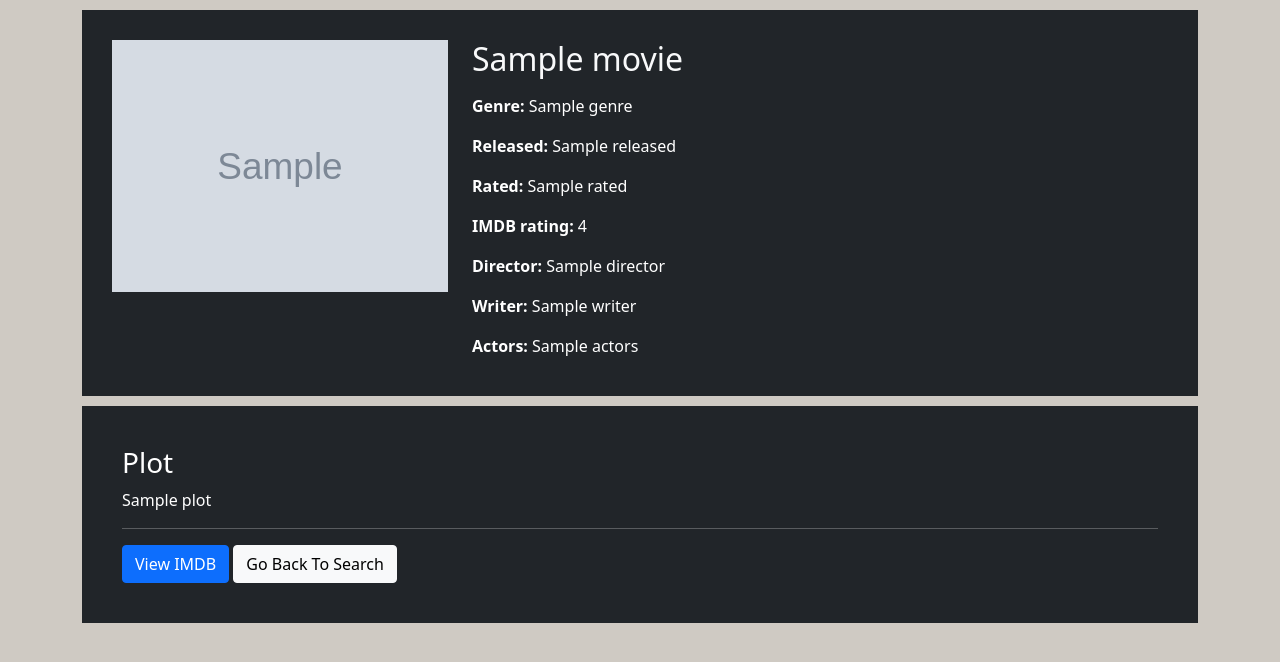
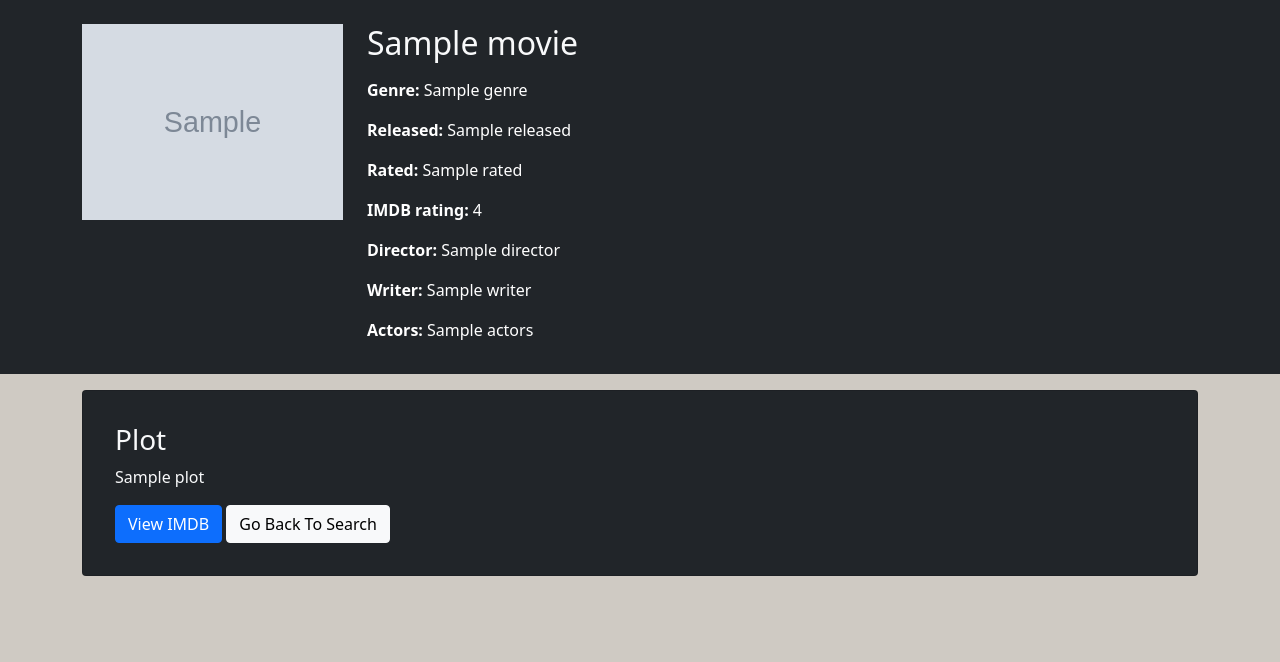
Before and after one commit to ProMarvel/MovieInfo, a Flask app: template project/templates/movieInfo.html in a window 1280 px wide. Shown: the part 56-718 px from the top of the page. Run offline with Flask 2, Linux system fonts and the light colour scheme; the template is opened without the code that fills it: most values are stand-ins (such as "Sample title", 1, 10 or a date in 2020); grey boxes marked "Sample" are stand-in pictures; some libraries are stand-ins or nearby versions.

Commit message:
Updated the styling and added a virtual environment

```diff
--- a/project/__init__.py
+++ b/project/__init__.py
@@ -44,5 +44,5 @@ def movieInfo(imdbID):
     return render_template('movieInfo.html', movie=data)
 
 @app.errorhandler(404)
-def page_not_found(e):
+def page_not_found(error):
     return render_template('404.html'), 404
--- a/project/static/main.css
+++ b/project/static/main.css
@@ -1,27 +1,3 @@
-.well {
-    background-color: rgb(33, 37, 41);
-    padding: 30px;
-    margin-top: 10px;
-    margin-bottom: 10px;
-    color: white;
-}
-
-.home-well {
-    background-color: rgb(33, 37, 41);
-    padding: 50px;
-    margin-top: 30px;
-    margin-bottom: 10px;
-    color: white;
-}
-
-.well-bottom {
-    background-color: rgb(33, 37, 41);
-    padding: 40px;
-    margin-top: 10px;
-    margin-bottom: 10px;
-    color: white;
-}
-
 .list-group-item {
     background-color: inherit;
     color: white;
--- a/project/templates/movieInfo.html
+++ b/project/templates/movieInfo.html
@@ -1,9 +1,50 @@
 {% extends 'base.html' %}
 {% block title %}Movie details{% endblock %}
 {% block content %}
-    <div class="container">
+
+    <section class="bg-dark py-4">
+        <div class="container">
+            <div class="row g-4 justify-content-center">
+                <div class="col-md-3 col-12">
+                    <img src="{{ movie.Poster }}" style="width: 100%;" alt="" class="img-fluid">
+                </div>
+                <div class="col-md-9 col-12">
+                    <h2 class="text-light">{{ movie.Title }}</h2>
+                    <ul class="list-group list-group-flush list-group-dark">
+                        <li class="list-group-item"><strong>Genre: </strong>{{ movie.Genre }}</li>
+                        <li class="list-group-item"><strong>Released: </strong>{{ movie.Released }}</li>
+                        <li class="list-group-item"><strong>Rated: </strong>{{ movie.Rated }}</li>
+                        <li class="list-group-item"><strong>IMDB rating: </strong>{{ movie.imdbRating }}</li>
+                        <li class="list-group-item"><strong>Director: </strong>{{ movie.Director }}</li>
+                        <li class="list-group-item"><strong>Writer: </strong>{{ movie.Writer }}</li>
+                        <li class="list-group-item"><strong>Actors: </strong>{{ movie.Actors }}</li>
+                    </ul>
+                </div>
+            </div>
+        </div>
+    </section>
+
+
+    <section class="mt-3 mb-3">
+        <div class="container">
+            <div class="card bg-dark text-light p-3">
+                <div class="card-body">
+                    <div class="card-title">
+                        <h3 style="padding: 0;">Plot</h3>
+                    </div>
+                    <div class="card-text">
+                        <p>{{ movie.Plot }}</p>
+                    </div>
+                    <a href="http://imdb.com/title/{{ movie.imdbID }}" class="btn btn-primary" target="_blank">View IMDB</a>
+                    <a href="{{ url_for('home') }}" class="btn btn-light">Go Back To Search </a>
+                </div>
+            </div>
+        </div>
+    </section>
+
+    <!-- <div class="container">
         <div class="well">
-            <div class="row">
+            <div class="row align-items-center">
                 <div class="col-4">
                     <img style="width: 100%;" src="{{movie.Poster}}">
                 </div>
@@ -28,5 +69,5 @@
             <a href="http://imdb.com/title/{{ movie.imdbID }}" class="btn btn-primary" target="_blank">View IMDB</a>
             <a href="{{ url_for('home') }}" class="btn btn-light">Go Back To Search </a>
         </div>
-    </div>
+    </div> -->
 {% endblock %}
```
Also changed, not shown: project/templates/home.html (+9 -7 lines), requirements.txt (added, +12 -0 lines).
